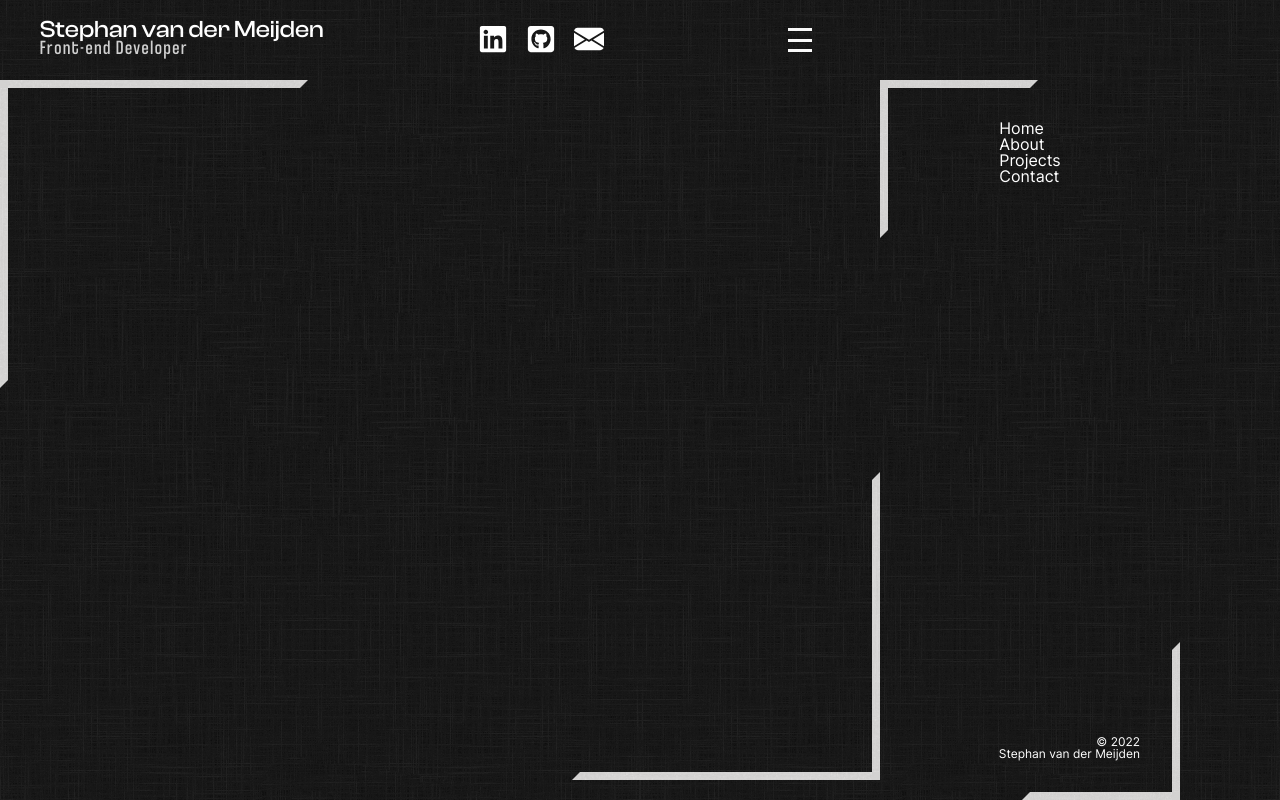
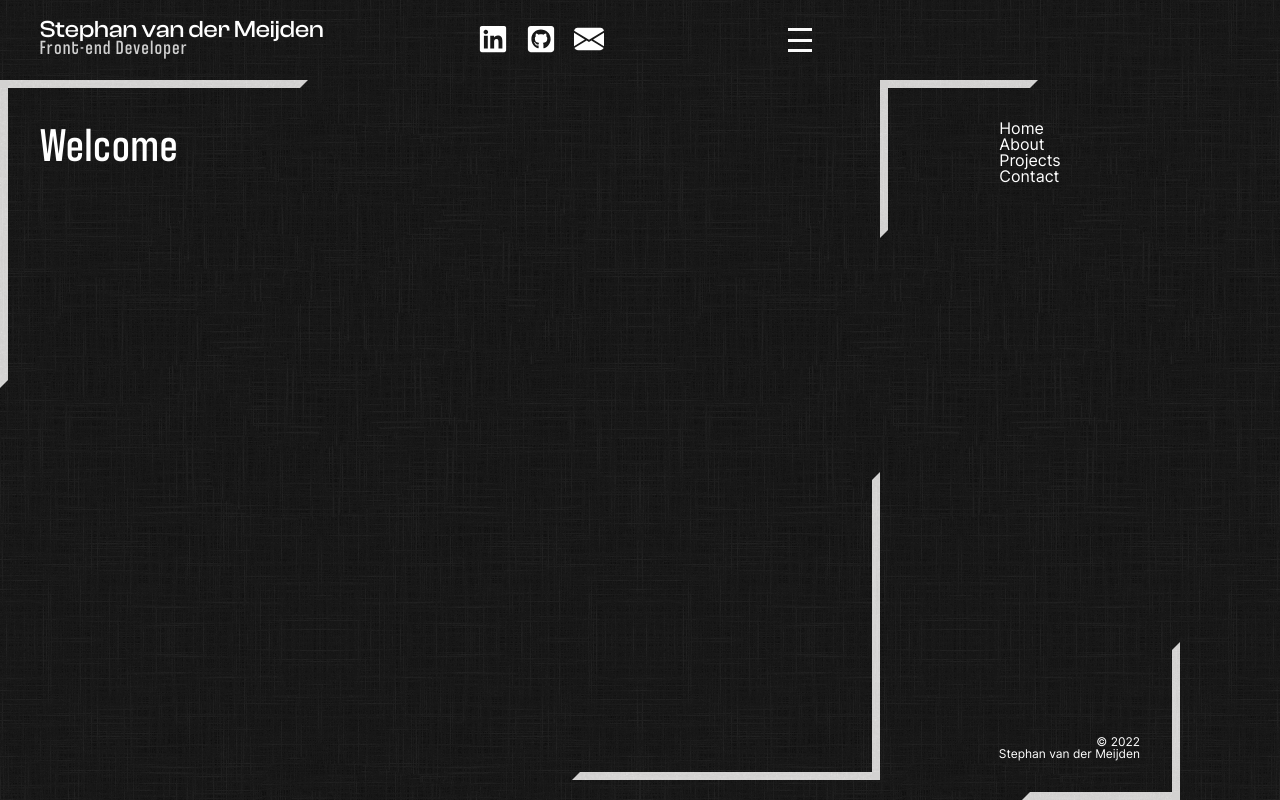
Before and after one commit to aevitas1/portfolio_v2, a React (Vite) app: page / in a window 1280 px wide. Built offline with nearby package versions, Linux system fonts and the light colour scheme.

Commit message:
Added header to all pages

```diff
--- a/src/components/content/contentblock/ContentBlock.tsx
+++ b/src/components/content/contentblock/ContentBlock.tsx
@@ -1,4 +1,4 @@
-import { Route, Routes } from "react-router-dom";
+import { Route, Routes, useLocation } from "react-router-dom";
 import Home from "../pages/home";
 import About from "../pages/about";
 import Projects from "../pages/projects";
@@ -9,6 +9,7 @@ import MobileMenu from "../mobilemenu/MobileMenu";
 import styles from "./contentblock.module.scss";
 
 const ContentBlock = () => {
+  const projectPath = useLocation();
   return (
     <>
       <div className={styles.content_wrapper}>
@@ -18,6 +19,12 @@ const ContentBlock = () => {
           <MobileMenu />
         </div>
         <div className={styles.content}>
+          <h1 className={styles.header}>
+            {projectPath.pathname === "/" && "Welcome"}
+            {projectPath.pathname === "/about" && "About me"}
+            {projectPath.pathname === "/projects" && "Projects"}
+            {projectPath.pathname === "/contact" && "Contact"}
+          </h1>
           <Routes>
             <Route path="*" element={<Home />} />
             <Route index path="/about" element={<About />} />
--- a/src/components/content/contentblock/contentblock.module.scss
+++ b/src/components/content/contentblock/contentblock.module.scss
@@ -12,8 +12,8 @@
     position: relative;
     width: min(800px, 100vw);
     height: calc(var.$pageContentHeight - var.$defaultHeight);
+    padding: var.$defaultPadding;
 
-    padding: var.$defaultPadding;
     &::before,
     &::after {
       content: "";
@@ -36,5 +36,8 @@
       right: 0;
       clip-path: polygon(100% 100%, 0% 100%, 100% 0);
     }
+    .header {
+      padding-bottom: var.$defaultPadding;
+    }
   }
 }
```
